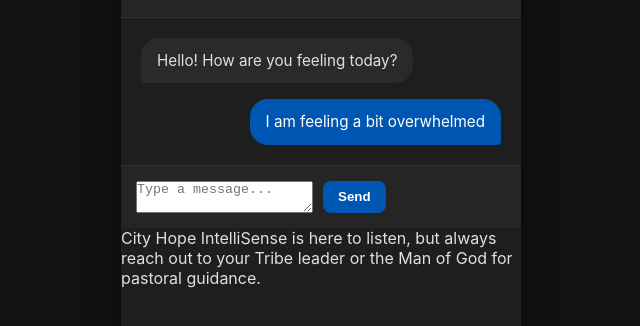
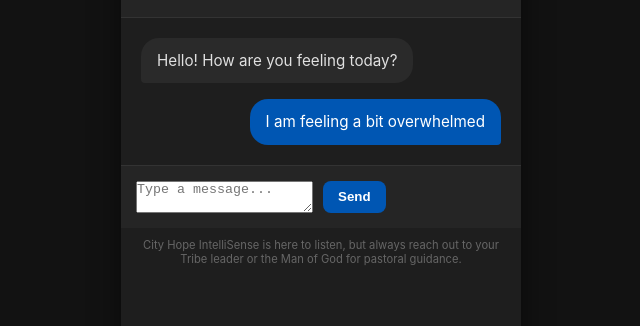
Before and after one commit to daydreamingprince/cityhope-intelligence, a plain HTML site: page index.html in a window 1280 px wide. Shown: the part 106-432 px from the top of the page, without its empty margins (319-959 px from the left). Drawn offline with Linux system fonts and the light colour scheme.

Commit message:
Add the styling for the footer

```diff
--- a/styles.css
+++ b/styles.css
@@ -108,3 +108,11 @@ header p {
   font-weight: bold;
   cursor: pointer;
 }
+
+footer {
+  padding: 10px 20px;
+  font-size: 0.7rem;
+  color: #666;
+  text-align: center;
+  background-color: #1e1e1e;
+}
```
